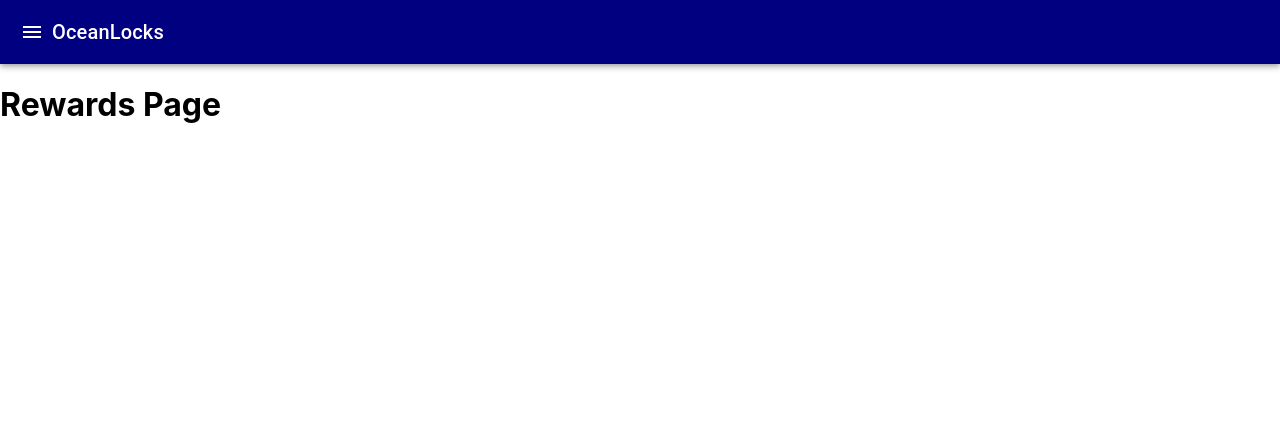
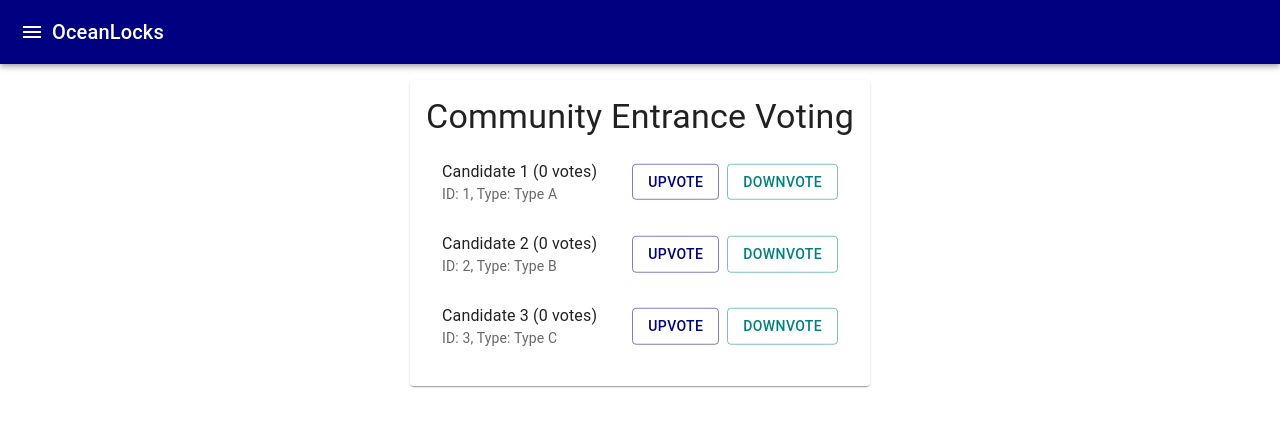
Before and after one commit to RodrigoFs08/cabemar, a React (Create React App) app: page /rewards in a window 1280 px wide. Shown: the top 426 px of the page. Built offline with nearby package versions, Linux system fonts and the light colour scheme.

Commit message:
adicionado mais paginas

```diff
--- a/src/pages/RewardsPage.js
+++ b/src/pages/RewardsPage.js
@@ -1,11 +1,50 @@
-import React from 'react';
+import React, { useState } from 'react';
+import {
+  Box,
+  Button,
+  List,
+  ListItem,
+  ListItemText,
+  ListItemSecondaryAction,
+  Paper,
+  Typography
+} from '@mui/material';
 
-function RewardsPage() {
+function VotePage() {
+  const [candidates, setCandidates] = useState([
+    { id: '1', name: 'Candidate 1', type: 'Type A', votes: 0 },
+    { id: '2', name: 'Candidate 2', type: 'Type B', votes: 0 },
+    { id: '3', name: 'Candidate 3', type: 'Type C', votes: 0 },
+  ]);
+
+  const handleVote = (index, voteType) => {
+    const newCandidates = [...candidates];
+    newCandidates[index].votes += voteType === 'upvote' ? 1 : -1;
+    setCandidates(newCandidates);
+  };
+
   return (
-    <div>
-      <h1>Rewards Page</h1>
-    </div>
+    <Box display="flex" justifyContent="center" m={2}>
+      <Paper style={{ padding: 16, maxWidth: 500 }}>
+        <Typography variant="h4" align="center">Community Entrance Voting</Typography>
+        <List>
+          {candidates.map((candidate, index) => (
+            <ListItem key={candidate.id}>
+              <ListItemText primary={`${candidate.name} (${candidate.votes} votes)`} secondary={`ID: ${candidate.id}, Type: ${candidate.type}`} />
+              <ListItemSecondaryAction>
+                <Button variant="outlined" color="primary" onClick={() => handleVote(index, 'upvote')}>
+                  Upvote
+                </Button>
+                <Button variant="outlined" color="secondary" onClick={() => handleVote(index, 'downvote')} style={{ marginLeft: 8 }}>
+                  Downvote
+                </Button>
+              </ListItemSecondaryAction>
+            </ListItem>
+          ))}
+        </List>
+      </Paper>
+    </Box>
   );
 }
 
-export default RewardsPage;
+export default VotePage;
--- a/src/pages/TrackingPage.js
+++ b/src/pages/TrackingPage.js
@@ -9,15 +9,17 @@ import {
   Paper,
   Box,
   Collapse,
+  Typography
+} from '@mui/material';
+import {
   Timeline,
   TimelineItem,
   TimelineSeparator,
-//  TimelineConnector,
+  TimelineConnector,
   TimelineContent,
-  TimelineDot
-} from '@mui/material';
-import { TimelineConnector } from '@mui/lab';
-
+  TimelineDot,
+  TimelineOppositeContent
+} from '@mui/lab';
 
 function TablePage() {
   const [open, setOpen] = React.useState(false);
@@ -33,14 +35,14 @@ function TablePage() {
   };
 
   const data = [
-    { id: 1, donor: 'Donor 1', quantity: '2kg', events: ['Event1', 'Event2', 'Event3'] },
-    { id: 2, donor: 'Donor 2', quantity: '3kg', events: ['Event1', 'Event2'] },
-    { id: 3, donor: 'Donor 3', quantity: '1.5kg', events: ['Event1'] },
+    { id: 1, donor: 'Donor 1', quantity: '2kg', events: [{time: '2023-06-27 12:00:00', event: 'Event1'}, {time: '2023-06-28 13:00:00', event: 'Event2'}, {time: '2023-06-29 14:00:00', event: 'Event3'}] },
+    { id: 2, donor: 'Donor 2', quantity: '3kg', events: [{time: '2023-06-27 12:00:00', event: 'Event1'}, {time: '2023-06-28 13:00:00', event: 'Event2'}] },
+    { id: 3, donor: 'Donor 3', quantity: '1.5kg', events: [{time: '2023-06-27 12:00:00', event: 'Event1'}] },
   ];
 
   return (
     <Box display="flex" justifyContent="center" m={2}>
-      <TableContainer component={Paper}>
+      <TableContainer component={Paper} style={{ maxWidth: '80%' }}>
         <Table>
           <TableHead>
             <TableRow>
@@ -62,13 +64,16 @@ function TablePage() {
                     <Collapse in={open && selectedRow === row.id} timeout="auto" unmountOnExit>
                       <Box margin={1}>
                         <Timeline>
-                          {row.events.map((event, index) => (
+                          {row.events.map((item, index) => (
                             <TimelineItem key={index}>
+                              <TimelineOppositeContent>
+                                <Typography color="textSecondary">{item.time}</Typography>
+                              </TimelineOppositeContent>
                               <TimelineSeparator>
                                 <TimelineDot />
                                 {index < row.events.length - 1 && <TimelineConnector />}
                               </TimelineSeparator>
-                              <TimelineContent>{event}</TimelineContent>
+                              <TimelineContent>{item.event}</TimelineContent>
                             </TimelineItem>
                           ))}
                         </Timeline>
```
Also changed, not shown: 1 other file (tests, documents, lock files or other folders).
